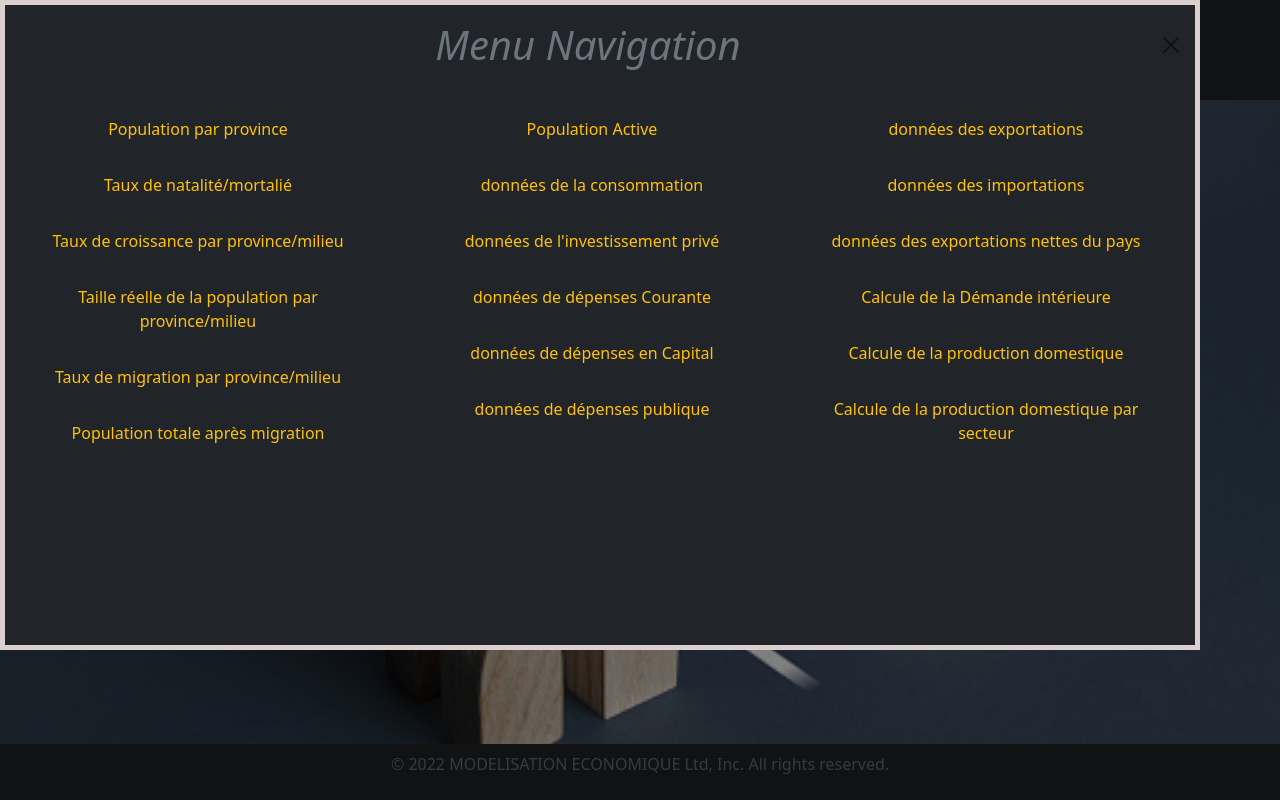
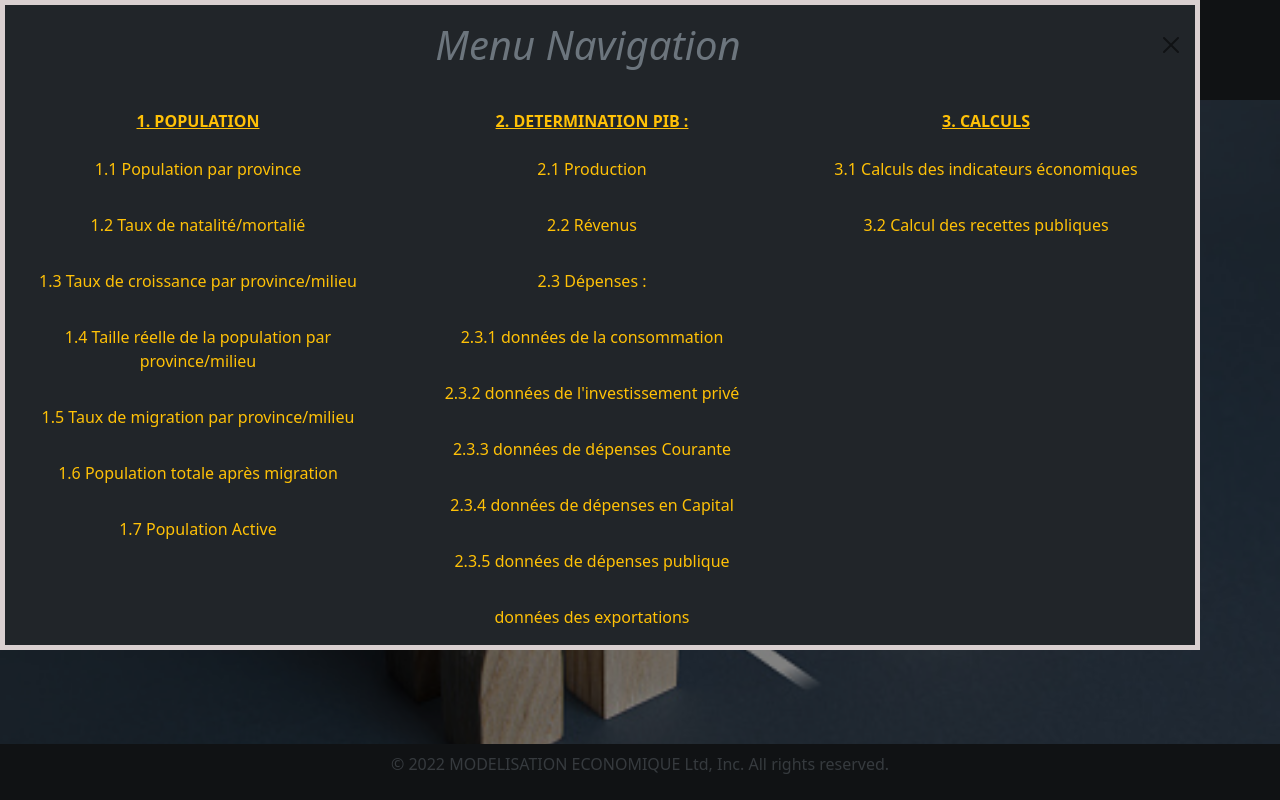
Before and after one commit to tresort13/modelisation, a React (Create React App) app: page /homepage in a window 1280 px wide. Both pictures are taken after a click on the picture 77 px from the left and 50 px from the top of the page. Built offline with nearby package versions, Linux system fonts and the light colour scheme.

Commit message:
first commit4

```diff
--- a/src/pages/Header.js
+++ b/src/pages/Header.js
@@ -71,34 +71,44 @@ function Header(props)
           <Row>
           <Col>
         <Nav justify menuVariant="dark"  className="navbar justify-content-end flex-grow-1 pe-3 flex-column ">
-        <Nav.Link href="/form_population_province"><p className=' zoom text-warning'>Population par province</p></Nav.Link>
-        <Nav.Link href="/form_taux_natalite_mortalite"><p className=' zoom text-warning'>Taux de natalité/mortalié</p></Nav.Link>
-        <Nav.Link href="/taux_croissance_info_execution"><p className=' zoom text-warning'>Taux de croissance par province/milieu</p></Nav.Link>
-        <Nav.Link href="/taille_reelle_population_execution"><p className=' zoom text-warning'>Taille réelle de la population par province/milieu</p></Nav.Link>
-        <Nav.Link href="/form_taux_migration"><p className=' zoom text-warning'>Taux de migration par province/milieu</p></Nav.Link>
-        <Nav.Link href="/Population_Total_ApresMigration_Info_Executio"><p className=' zoom text-warning'>Population totale après migration</p></Nav.Link>
+        <p className='text-warning'><b><u>1. POPULATION</u></b> </p>
+        <Nav.Link href="/form_population_province"><p className=' zoom text-warning'>1.1 Population par province</p></Nav.Link>
+        <Nav.Link href="/form_taux_natalite_mortalite"><p className=' zoom text-warning'>1.2 Taux de natalité/mortalié</p></Nav.Link>
+        <Nav.Link href="/taux_croissance_info_execution"><p className=' zoom text-warning'>1.3 Taux de croissance par province/milieu</p></Nav.Link>
+        <Nav.Link href="/taille_reelle_population_execution"><p className=' zoom text-warning'>1.4 Taille réelle de la population par province/milieu</p></Nav.Link>
+        <Nav.Link href="/form_taux_migration"><p className=' zoom text-warning'>1.5 Taux de migration par province/milieu</p></Nav.Link>
+        <Nav.Link href="/Population_Total_ApresMigration_Info_Executio"><p className=' zoom text-warning'>1.6 Population totale après migration</p></Nav.Link>
+        <Nav.Link href="/population_active_menu"><p className=' zoom text-warning'>1.7 Population Active</p></Nav.Link>
         </Nav>
         </Col>
 
         <Col>
         <Nav justify menuVariant="dark"  className="navbar justify-content-end flex-grow-1 pe-3 flex-column ">
-        <Nav.Link href="/population_active_menu"><p className=' zoom text-warning'>Population Active</p></Nav.Link>
-        <Nav.Link href="/form_donnees_consommation"><p className=' zoom text-warning'>données de la consommation</p></Nav.Link>
-        <Nav.Link href="/form_investissement_prive"><p className=' zoom text-warning'>données de l'investissement privé</p></Nav.Link>
-        <Nav.Link href="/form_depense_courante"><p className=' zoom text-warning'>données de dépenses Courante</p></Nav.Link>
-        <Nav.Link href="/form_depense_capital"><p className=' zoom text-warning'>données de dépenses en Capital</p></Nav.Link>
-        <Nav.Link href="/donnees_depense_publique_info_execution"><p className=' zoom text-warning'>données de dépenses publique</p></Nav.Link>
-        </Nav>
-        </Col>
-
-        <Col>
-        <Nav justify menuVariant="dark"  className="navbar justify-content-end flex-grow-1 pe-3 flex-column ">
+        <p className='text-warning'><b><u>2. DETERMINATION PIB :</u></b> </p>
+        <Nav.Link href=""><p className=' zoom text-warning'>2.1 Production</p></Nav.Link>
+        <Nav.Link href=""><p className=' zoom text-warning'>2.2 Révenus</p></Nav.Link>
+        <Nav.Link href=""><p className=' zoom text-warning'>2.3 Dépenses : </p></Nav.Link>
+        <Nav.Link href="/form_donnees_consommation"><p className=' zoom text-warning'>2.3.1 données de la consommation</p></Nav.Link>
+        <Nav.Link href="/form_investissement_prive"><p className=' zoom text-warning'>2.3.2 données de l'investissement privé</p></Nav.Link>
+        <Nav.Link href="/form_depense_courante"><p className=' zoom text-warning'>2.3.3 données de dépenses Courante</p></Nav.Link>
+        <Nav.Link href="/form_depense_capital"><p className=' zoom text-warning'>2.3.4 données de dépenses en Capital</p></Nav.Link>
+        <Nav.Link href="/donnees_depense_publique_info_execution"><p className=' zoom text-warning'>2.3.5 données de dépenses publique</p></Nav.Link>
         <Nav.Link href="/form_donnee_exportations"><p className=' zoom text-warning'>données des exportations</p></Nav.Link>
         <Nav.Link href="/form_donnee_importations"><p className=' zoom text-warning'>données des importations</p></Nav.Link>
         <Nav.Link href="/donnee_exportations_nettes_info_execution"><p className=' zoom text-warning'>données des exportations nettes du pays</p></Nav.Link>
         <Nav.Link href="/donnee_demande_interieure_info_execution"><p className=' zoom text-warning'>Calcule de la Démande intérieure</p></Nav.Link>
         <Nav.Link href="/production_domestique_info_execution"><p className=' zoom text-warning'>Calcule de la production domestique</p></Nav.Link>
         <Nav.Link href="/production_domestique_secteur_info_execution"><p className=' zoom text-warning'>Calcule de la production domestique par secteur</p></Nav.Link>
+        </Nav>
+        </Col>
+
+        <Col>
+        <Nav justify menuVariant="dark"  className="navbar justify-content-end flex-grow-1 pe-3 flex-column ">
+        <p className='text-warning'><b><u>3. CALCULS</u></b> </p>
+        <Nav.Link href=""><p className=' zoom text-warning'>3.1 Calculs des indicateurs économiques</p></Nav.Link>
+        <Nav.Link href=""><p className=' zoom text-warning'>3.2 Calcul des recettes publiques</p></Nav.Link>
+
+
         </Nav>
         </Col>
         </Row>
```
